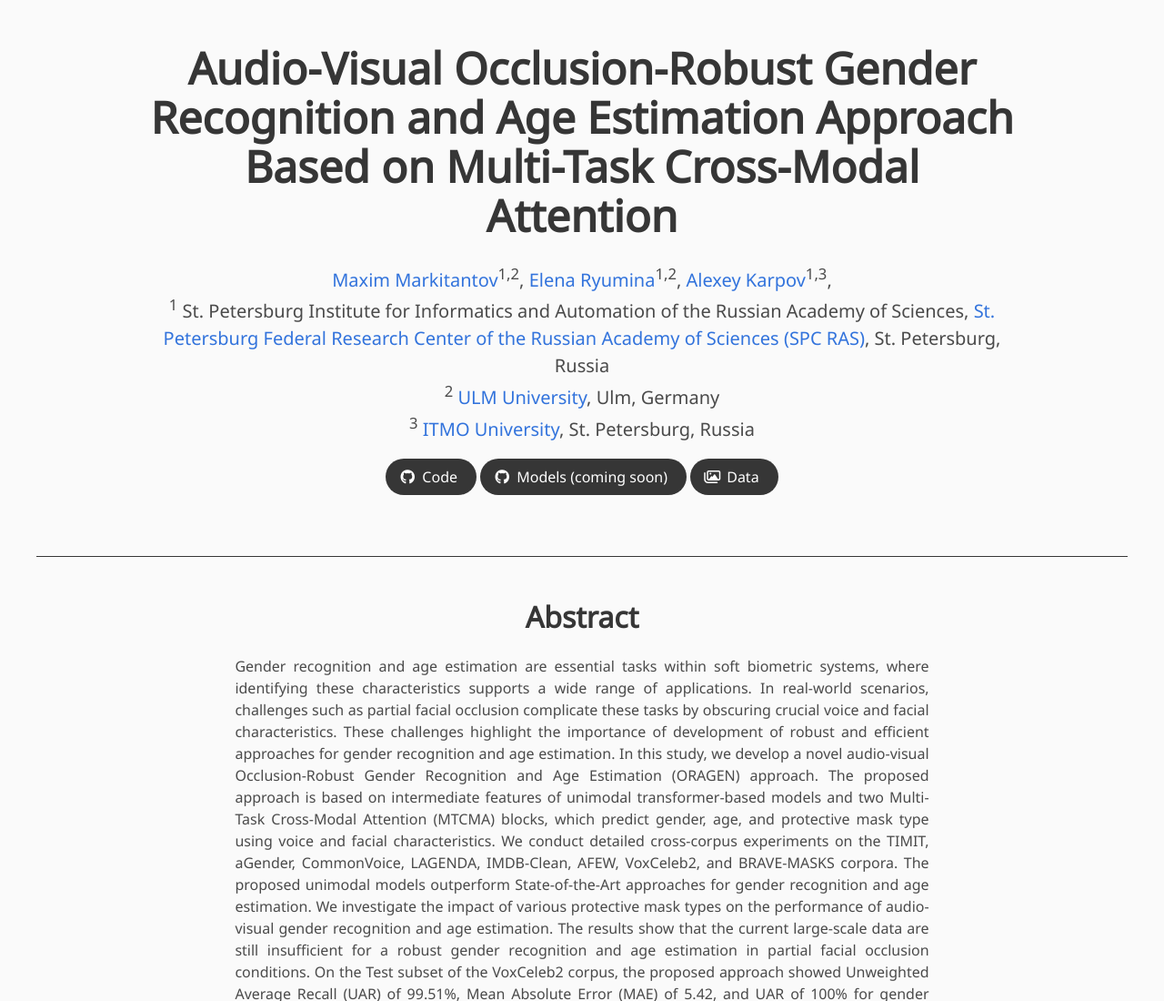
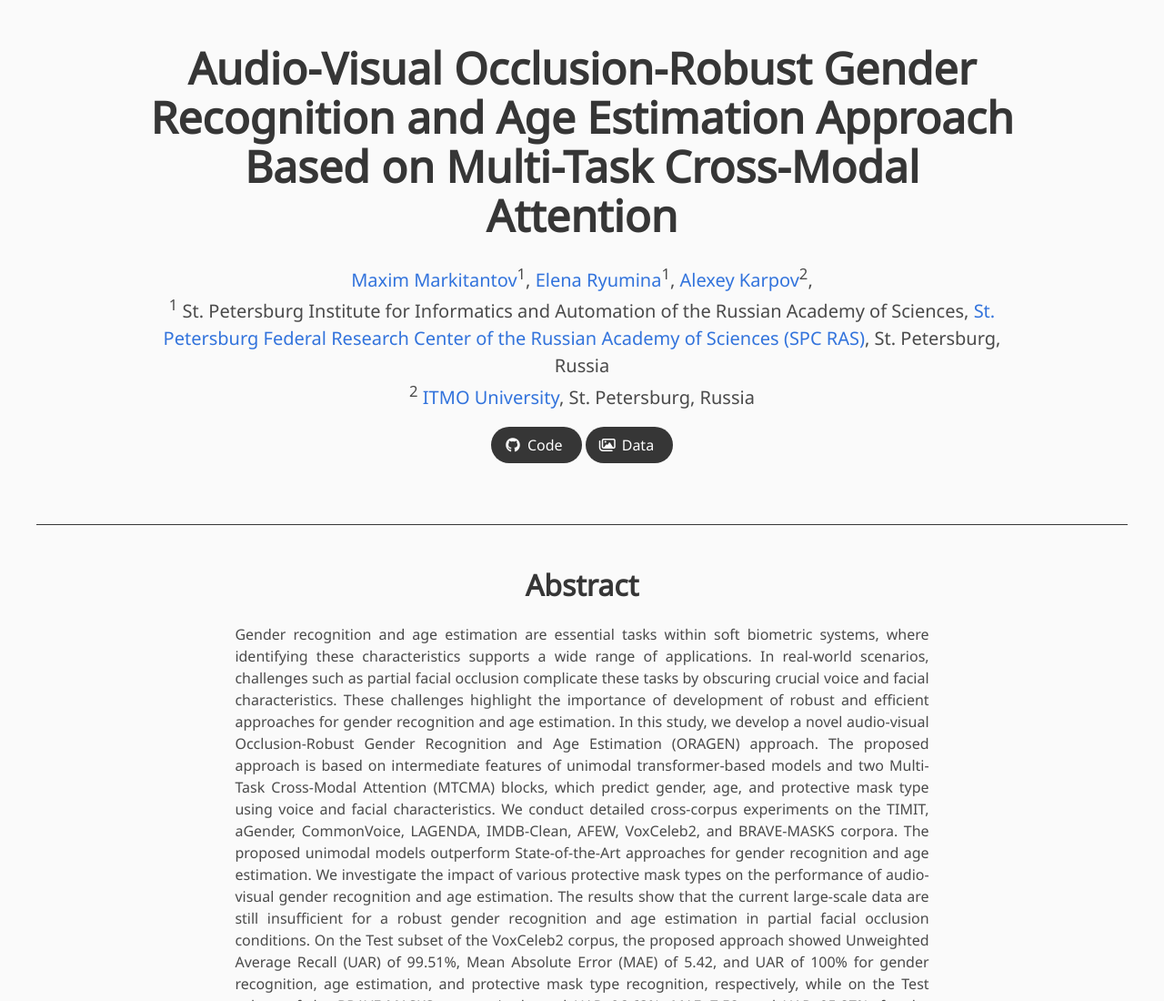
Before and after one commit to SMIL-SPCRAS/ORAGEN, a plain HTML site: page index.html in a window 1280 px wide. Shown: the top 1100 px of the page at 91% size. Drawn offline with nearby package versions, Linux system fonts and the light colour scheme; a web font is replaced by a local one.

Commit message:
Changed affilations

```diff
--- a/index.html
+++ b/index.html
@@ -51,13 +51,13 @@
                         </h1>
                         <div class="is-size-5 publication-authors">
                             <span class="author-block">
-                                <a href="https://hci.nw.ru/en/employees/10" target="_blank">Maxim Markitantov</a><sup>1,2</sup>,
+                                <a href="https://hci.nw.ru/en/employees/10" target="_blank">Maxim Markitantov</a><sup>1</sup>,
                             </span>
                             <span class="author-block">
-                                <a href="https://hci.nw.ru/en/employees/14" target="_blank">Elena Ryumina</a><sup>1,2</sup>,
+                                <a href="https://hci.nw.ru/en/employees/14" target="_blank">Elena Ryumina</a><sup>1</sup>,
                             </span>
                             <span class="author-block">
-                                <a href="https://hci.nw.ru/en/employees/1" target="_blank">Alexey Karpov</a><sup>1,3</sup>,
+                                <a href="https://hci.nw.ru/en/employees/1" target="_blank">Alexey Karpov</a><sup>2</sup>,
                             </span>
                         </div>
 
@@ -67,11 +67,7 @@
                             </span>
                             <br />
                             <span class="author-block">
-                                <sup>2</sup> <a href="https://www.uni-ulm.de/en/" target="_blank">ULM University</a>, Ulm, Germany
-                            </span>
-                            <br />
-                            <span class="author-block">
-                                <sup>3</sup> <a href="https://en.itmo.ru/" target="_blank">ITMO University</a>, St. Petersburg, Russia
+                                <sup>2</sup> <a href="https://en.itmo.ru/" target="_blank">ITMO University</a>, St. Petersburg, Russia
                             </span>
                             <br />
                         </div>
@@ -91,14 +87,14 @@
                                 </span>
 
                                 <!-- Models Link. -->
-                                <span class="link-block">
+                                <!-- <span class="link-block">
                                     <a href="#" class="external-link button is-normal is-rounded is-dark">
                                         <span class="icon">
                                             <i class="fab fa-github"></i>
                                         </span>
                                         <span>Models (coming soon)</span>
                                     </a>
-                                </span>
+                                </span> -->
                                 <!-- Dataset Link. -->
                                 <span class="link-block">
                                     <a href="https://hci.nw.ru/en/pages/brave-masks" class="external-link button is-normal is-rounded is-dark">
```
